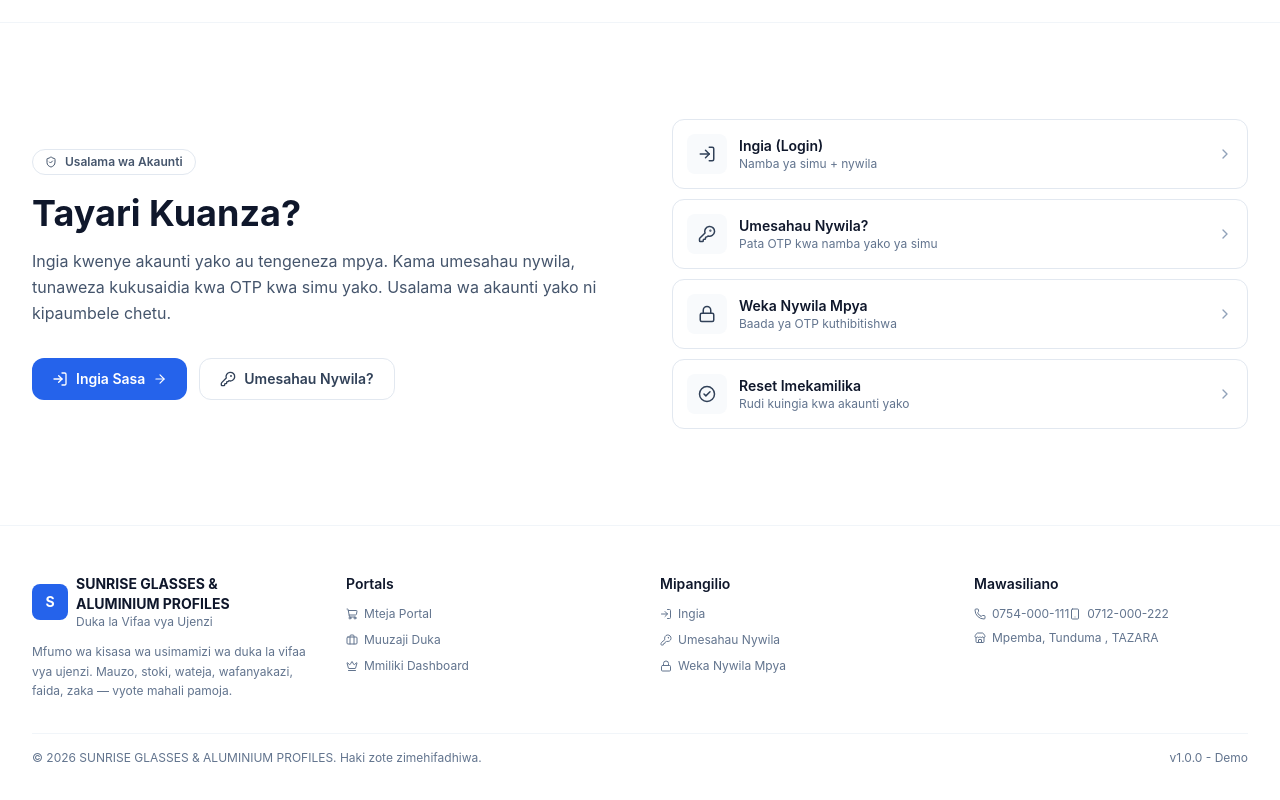
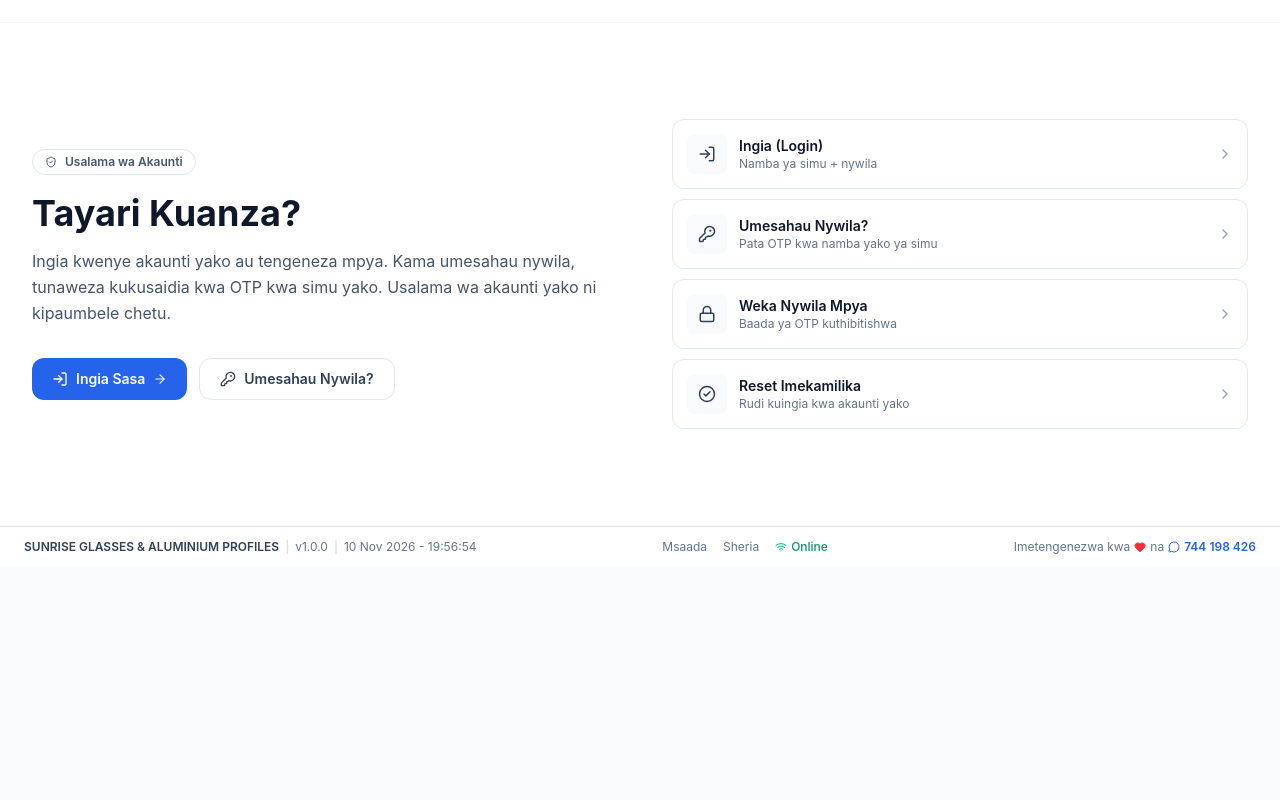
Before and after one commit to ellysabbath/smart-hardware, a React (Vite) app: page / in a window 1280 px wide. Shown: the part 1796-2596 px from the top of the page. After the commit the page ends 2363 px from the top, so only its background shows below. Built offline with nearby package versions, Linux system fonts and the light colour scheme.

Commit message:
my commit with  new commits

```diff
--- a/src/components/Footer.tsx
+++ b/src/components/Footer.tsx
@@ -42,7 +42,7 @@ export default function Footer() {
         {/* BRAND + VERSION + TIME */}
         <div className="flex items-center gap-1.5 flex-wrap justify-center sm:justify-start">
           <span className="font-semibold text-slate-700 truncate max-w-[180px] sm:max-w-none">
-            SUNRISE GLASSES & ALUMINIUM
+            SUNRISE GLASSES & ALUMINIUM  PROFILES
           </span>
           <span className="text-slate-300">|</span>
           <span>v1.0.0</span>
--- a/src/pages/Landing.tsx
+++ b/src/pages/Landing.tsx
@@ -1,14 +1,15 @@
 import { Link } from 'react-router-dom'
 import {
   ArrowRight, LogIn, KeyRound, ShieldCheck, Sparkles,
-  Smartphone, CheckCircle2, Package, Receipt, Users,
+  CheckCircle2, Package, Receipt, Users,
   TrendingUp, Wallet, HandCoins, Building2, Lock,
-  Phone, Store, ChevronRight, ShoppingCart, Briefcase, Crown,
+  ChevronRight, ShoppingCart, Briefcase, Crown,
 } from 'lucide-react'
+import Footer from '../components/Footer'
 
 export default function Landing() {
   return (
-    <div className="min-h-screen bg-white">
+    <div className="min-h-screen bg-white flex flex-col">
       {/* ============================================================ */}
       {/* NAVBAR */}
       {/* ============================================================ */}
@@ -20,10 +21,10 @@ export default function Landing() {
             </div>
             <div className="min-w-0">
               <div className="font-bold text-xs sm:text-sm leading-tight truncate">
-                SUNRISE GLASSES &
+                SUNRISE GLASSES
               </div>
-                <div className="font-bold text-xs sm:text-sm leading-tight truncate">
-                 ALUMINIUM PROFILES
+              <div className="font-bold text-xs sm:text-sm leading-tight truncate">
+                 &  ALUMINIUM
               </div>
               <div className="text-[10px] text-slate-500 leading-tight truncate">
                 Duka la Vifaa vya Ujenzi
@@ -63,9 +64,9 @@ export default function Landing() {
               Karibu{' '}
               <span className="text-brand-600">
                 SUNRISE GLASSES
-              </span>
-              <span className="text-brand-600">
-                &  ALUMINIUM PROFILES
+              </span><br></br>
+                <span className="text-brand-600">
+                 &  ALUMINIUM PROFILES
               </span>
             </h1>
             <p className="text-slate-600 mt-4 sm:mt-6 text-sm sm:text-base md:text-lg leading-relaxed px-2">
@@ -100,9 +101,9 @@ export default function Landing() {
       <section className="border-b border-slate-100 bg-slate-50/50">
         <div className="max-w-7xl mx-auto px-4 sm:px-6 lg:px-8 py-12 sm:py-16 md:py-20">
           <div className="text-center mb-8 sm:mb-10">
-            <div className="inline-flex items-center gap-2 px-3 py-1 rounded-full border border-slate-200 bg-white text-slate-600 text-[10px] sm:text-xs font-semibold mb-3">
+            <div className="inline-flex items-center gap-2 px-3 py-1  rounded-full border border-slate-200 bg-white text-slate-600 text-[10px] sm:text-xs font-semibold mb-3">
               <Sparkles size={12} />
-              Demo Portals
+              Sunrise Portals
             </div>
             <h2 className="text-xl sm:text-2xl md:text-3xl font-bold text-slate-900">
               Ingia Kama
@@ -241,107 +242,9 @@ export default function Landing() {
       </section>
 
       {/* ============================================================ */}
-      {/* FOOTER */}
+      {/* FOOTER — inatumia component ile ile ya Footer */}
       {/* ============================================================ */}
-      <footer className="bg-white">
-        <div className="max-w-7xl mx-auto px-4 sm:px-6 lg:px-8 py-8 sm:py-10 md:py-12">
-          <div className="grid grid-cols-1 sm:grid-cols-2 lg:grid-cols-4 gap-8 sm:gap-10">
-            <div>
-              <div className="flex items-center gap-2">
-                <div className="w-9 h-9 rounded-lg bg-brand-600 text-white grid place-items-center text-sm font-bold shrink-0">
-                  S
-                </div>
-                <div className="min-w-0">
-                  <div className="font-bold text-xs sm:text-sm truncate">
-                    SUNRISE GLASSES &
-                  </div>
-                  <div className="font-bold text-xs sm:text-sm truncate">
-                     ALUMINIUM PROFILES
-                  </div>
-                  <div className="text-[10px] sm:text-xs text-slate-500 truncate">
-                    Duka la Vifaa vya Ujenzi
-                  </div>
-                </div>
-              </div>
-              <p className="text-xs text-slate-500 mt-3 leading-relaxed">
-                Mfumo wa kisasa wa usimamizi wa duka la vifaa vya ujenzi.
-                Mauzo, stoki, wateja, wafanyakazi, faida, zaka — vyote mahali pamoja.
-              </p>
-            </div>
-
-            <div>
-              <div className="font-semibold text-sm text-slate-900 mb-3">Portals</div>
-              <ul className="space-y-2 text-xs text-slate-500">
-                <li>
-                  <Link to="/mteja" className="hover:text-brand-600 inline-flex items-center gap-1.5 transition">
-                    <ShoppingCart size={12} />
-                    Mteja Portal
-                  </Link>
-                </li>
-                <li>
-                  <Link to="/muuzaji" className="hover:text-brand-600 inline-flex items-center gap-1.5 transition">
-                    <Briefcase size={12} />
-                    Muuzaji Duka
-                  </Link>
-                </li>
-                <li>
-                  <Link to="/mmiliki" className="hover:text-brand-600 inline-flex items-center gap-1.5 transition">
-                    <Crown size={12} />
-                    Mmiliki Dashboard
-                  </Link>
-                </li>
-              </ul>
-            </div>
-
-            <div>
-              <div className="font-semibold text-sm text-slate-900 mb-3">Mipangilio</div>
-              <ul className="space-y-2 text-xs text-slate-500">
-                <li>
-                  <Link to="/login" className="hover:text-brand-600 inline-flex items-center gap-1.5 transition">
-                    <LogIn size={12} />
-                    Ingia
-                  </Link>
-                </li>
-                <li>
-                  <Link to="/forgot-password" className="hover:text-brand-600 inline-flex items-center gap-1.5 transition">
-                    <KeyRound size={12} />
-                    Umesahau Nywila
-                  </Link>
-                </li>
-                <li>
-                  <Link to="/reset-password" className="hover:text-brand-600 inline-flex items-center gap-1.5 transition">
-                    <Lock size={12} />
-                    Weka Nywila Mpya
-                  </Link>
-                </li>
-              </ul>
-            </div>
-
-            <div>
-              <div className="font-semibold text-sm text-slate-900 mb-3">Mawasiliano</div>
-              <ul className="space-y-2 text-xs text-slate-500">
-                <li className="inline-flex items-center gap-1.5">
-                  <Phone size={12} />
-                  0754-000-111
-                </li>
-                <li className="inline-flex items-center gap-1.5">
-                  <Smartphone size={12} />
-                  0712-000-222
-                </li>
-                <li className="inline-flex items-center gap-1.5">
-                  <Store size={12} />
-                  Mpemba, Tunduma , TAZARA
-                </li>
-              </ul>
-            </div>
-          </div>
-
-          <div className="mt-8 pt-4 border-t border-slate-100 flex flex-col sm:flex-row items-center justify-between gap-3 text-xs text-slate-500 text-center sm:text-left">
-            <div>© 2026 SUNRISE GLASSES & ALUMINIUM PROFILES. Haki zote zimehifadhiwa.</div>
-            <div>v1.0.0 - Demo</div>
-          </div>
-        </div>
-      </footer>
+      <Footer />
     </div>
   )
 }
```
